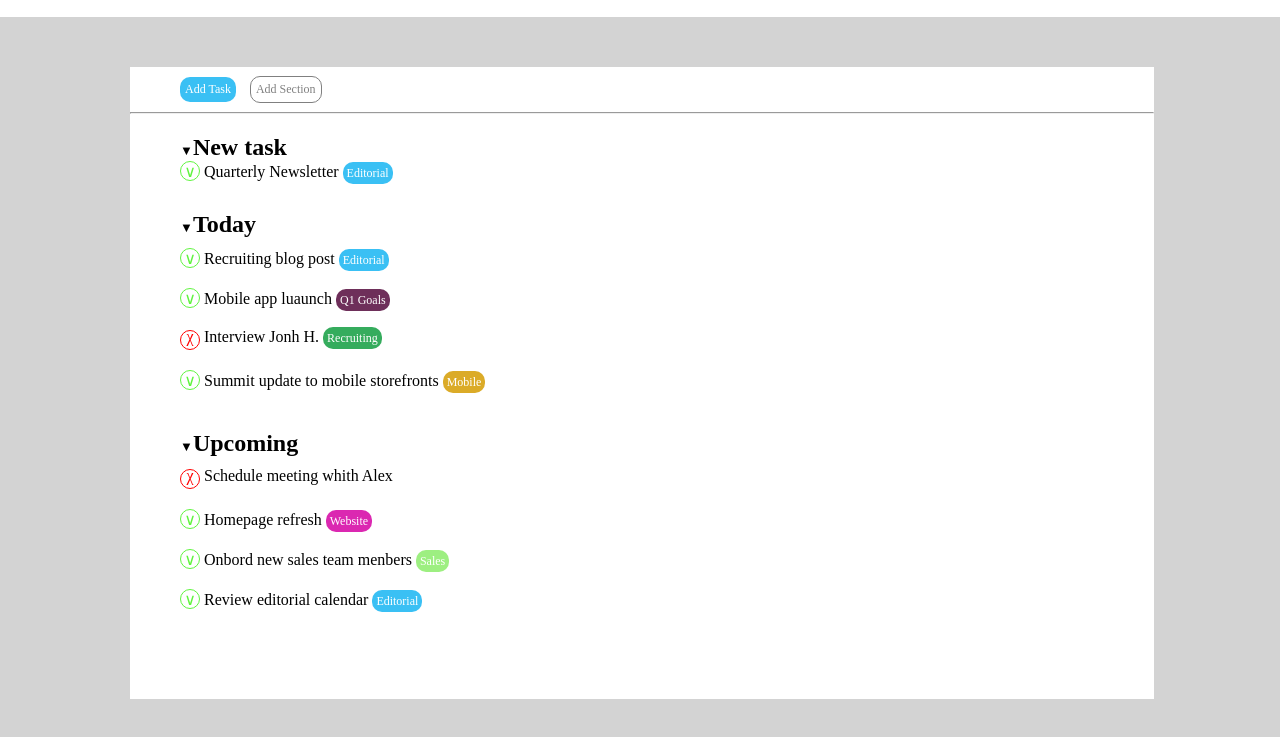
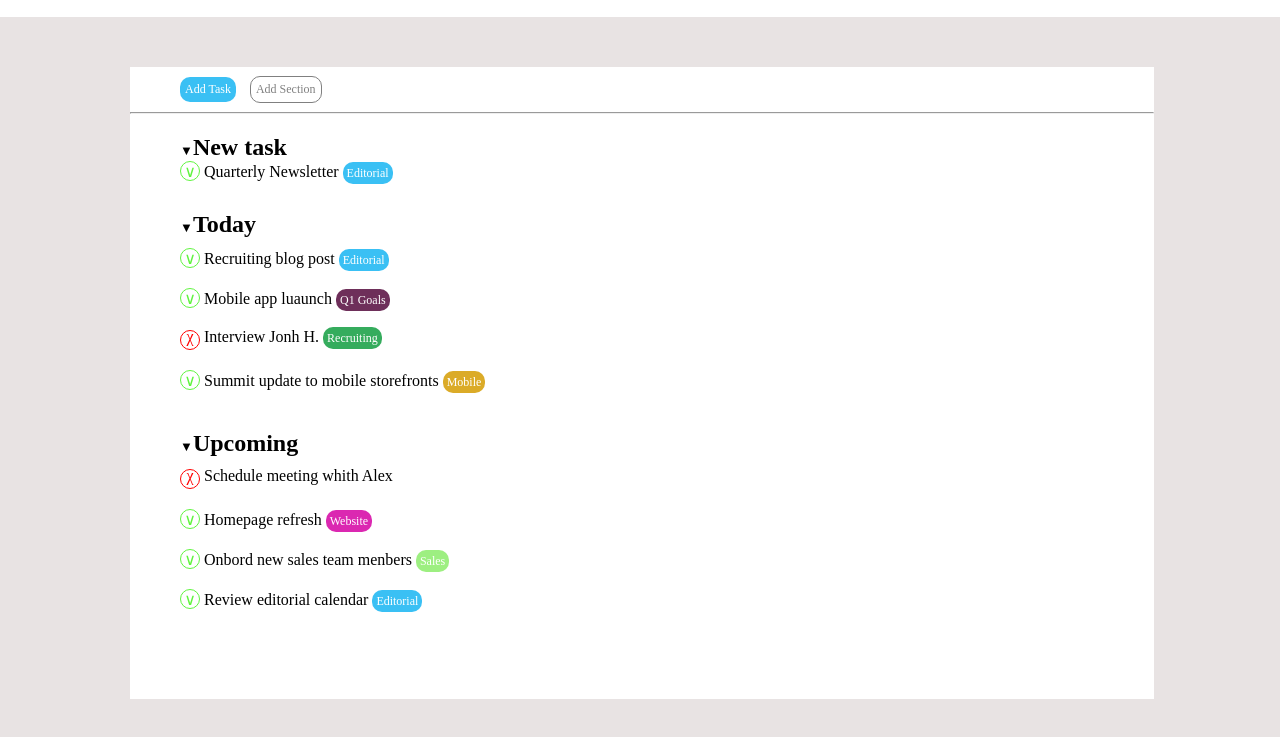
Before and after one commit to Andrea-lulli/html-css-toboolist, a plain HTML site: page index.html in a window 1280 px wide. Shown: the part 63-800 px from the top of the page. Drawn offline with Linux system fonts and the light colour scheme.

Commit message:
cambio colore del body

```diff
--- a/style.css
+++ b/style.css
@@ -6,7 +6,7 @@
 }
 
 body{
-    background-color: lightgray;
+    background-color: rgb(232, 227, 227);
 }
 
 
```
